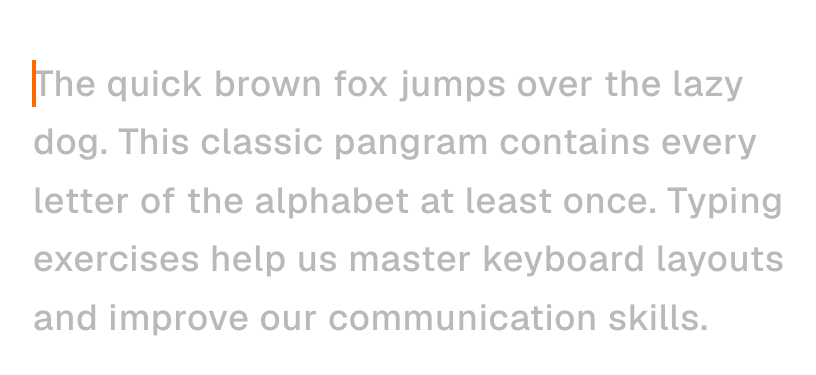
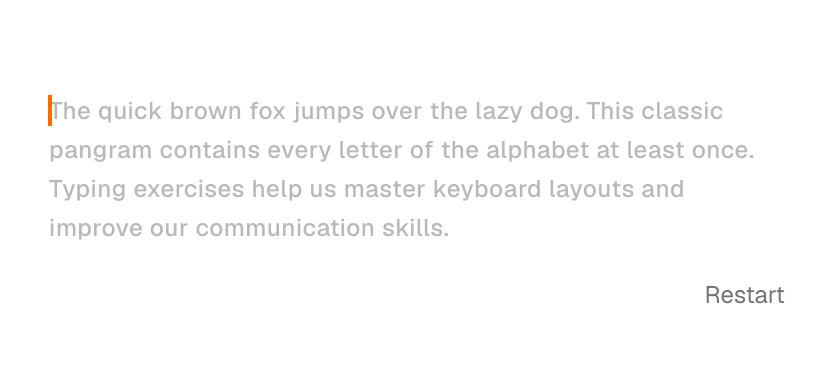
Before and after one commit to ldgni/blitz, a Next.js app: page / in a window 1280 px wide. Shown: the part 199-574 px from the top of the page, without its empty margins (223-1039 px from the left). Built offline with nearby package versions, Linux system fonts and the light colour scheme.

Commit message:
refactor: remove completion message and streamline layout in typing test component

```diff
--- a/components/typing-test.tsx
+++ b/components/typing-test.tsx
@@ -31,24 +31,9 @@ export default function TypingTest() {
     return () => window.removeEventListener("keydown", onKeyDown);
   }, []);
 
-  if (typed.length >= TEXT.length) {
-    return (
-      <div className="flex min-h-screen items-center justify-center p-4">
-        <div className="text-center">
-          <p className="mb-4 text-2xl font-bold sm:text-4xl">Complete!</p>
-          <button
-            onClick={() => setTyped([])}
-            className="text-muted-foreground hover:text-foreground text-2xl transition-colors">
-            Try again
-          </button>
-        </div>
-      </div>
-    );
-  }
-
   return (
-    <div className="flex min-h-screen items-center justify-center p-4">
-      <p className="max-w-3xl text-2xl leading-relaxed font-medium tracking-wide sm:text-4xl">
+    <div className="mx-auto flex min-h-screen max-w-3xl flex-col items-center justify-center gap-8 p-4 text-2xl">
+      <p className="leading-relaxed font-medium tracking-wide">
         {TEXT.split("").map((char, i) => (
           <span key={i} className="relative">
             {i === typed.length && (
@@ -67,6 +52,16 @@ export default function TypingTest() {
           </span>
         ))}
       </p>
+      <div className="ml-auto">
+        <button
+          onMouseDown={(e) => {
+            e.preventDefault();
+            setTyped([]);
+          }}
+          className="text-muted-foreground hover:text-foreground transition-colors">
+          Restart
+        </button>
+      </div>
     </div>
   );
 }
```
